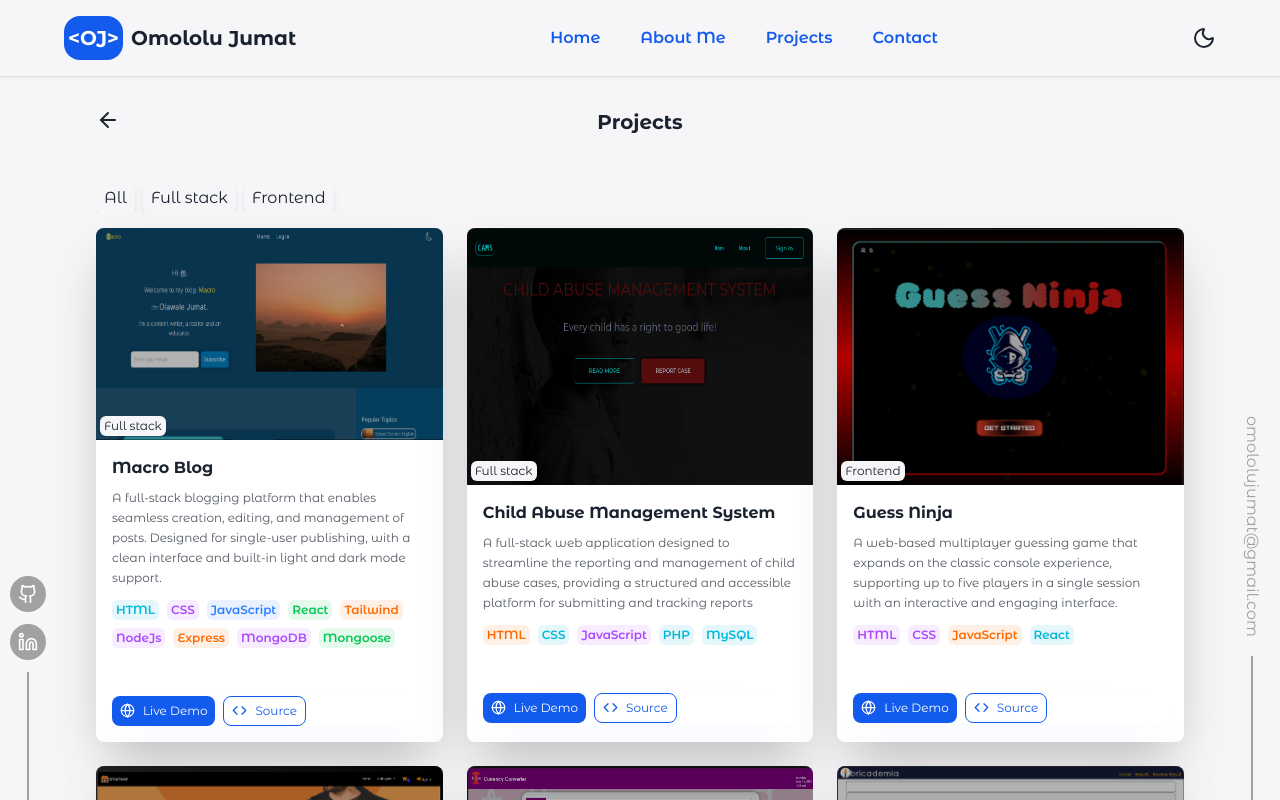
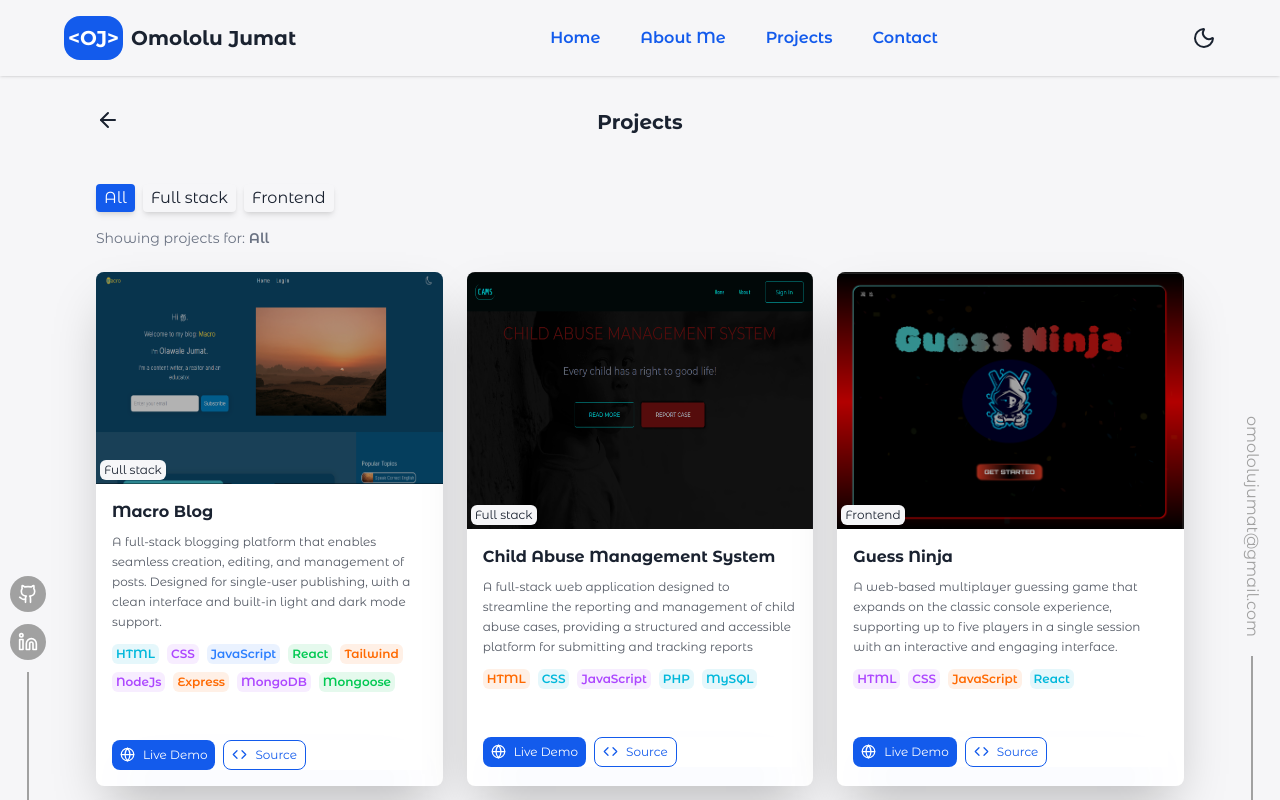
Before and after one commit to Jummate/omololujumat, a React (Vite) app: page /projects in a window 1280 px wide. Shown: the top 800 px of the page. Built offline with nearby package versions, Linux system fonts and the light colour scheme.

Commit message:
feat: implement filter functionality in projects page (closes #22)

```diff
--- a/src/pages/Projects.tsx
+++ b/src/pages/Projects.tsx
@@ -1,33 +1,53 @@
+import { useState } from 'react';
 import PageHeader from '../components/PageHeader';
 import ProjectCard from '../components/ProjectCard';
-import { projects } from '../data/projects';
+import { projects, type Category } from '../data/projects';
 
 function Projects() {
+   const [active, setActive] = useState<Category | 'All'>('All');
+
    const existingCategories = Array.from(
       new Set(projects.flatMap((p) => p.category))
    );
    //   const test = Array(12).fill("My All")
    //   const categories = ['All', ...test, ...existingCategories];
-   const categories = ['All', ...existingCategories];
+   const categories: (Category | 'All')[] = ['All', ...existingCategories];
+
+   const data =
+      active === 'All'
+         ? projects
+         : projects.filter((project) =>
+              project.category
+                 .toString()
+                 .toLowerCase()
+                 .includes(active.toLowerCase())
+           );
    return (
-      //   <section className='flex-1'>
-      //   <section className="flex flex-col min-h-screen">
       <section className="">
          <PageHeader label="Projects" />
-         <div className="flex gap-2 mb-4 overflow-auto hide-scrollbar">
-            {categories.map((category) => (
-               <span
-                  key={category}
-                  className="rounded-sm shadow-md p-2 py-0.5 bg-background text-foreground whitespace-nowrap cursor-pointer hover:bg-primary hover:text-white"
-               >
-                  {category}
-               </span>
-            ))}
+         <div className="mb-6">
+            <div className="flex flex-wrap gap-2 mb-4 overflow-x auto hide-scrollbar">
+               {categories.map((category) => (
+                  <button
+                     key={category}
+                     onClick={() => setActive(category)}
+                     className={`rounded-sm shadow-md p-2 py-0.5 ${active === category ? 'bg-primary text-white' : 'bg-background text-foreground'} whitespace-nowrap cursor-pointer hover:bg-primary hover:text-white`}
+                     aria-pressed={active === category}
+                  >
+                     {category}
+                  </button>
+               ))}
+            </div>
+
+            <p className="text-sm text-gray-500 mt-2">
+               Showing projects for:{' '}
+               <span className="font-semibold">{active}</span>
+            </p>
          </div>
 
          {/* <div className="flex flex-col sm:flex-row flex-1 justify-center items-center gap-6"> */}
          <div className="grid grid-cols-1 sm:grid-cols-2 lg:grid-cols-3 gap-6">
-            {projects.map((project) => (
+            {data.map((project) => (
                <ProjectCard key={project.id} project={project} />
             ))}
          </div>
```
